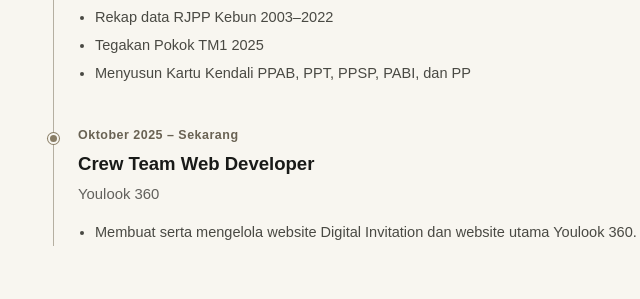
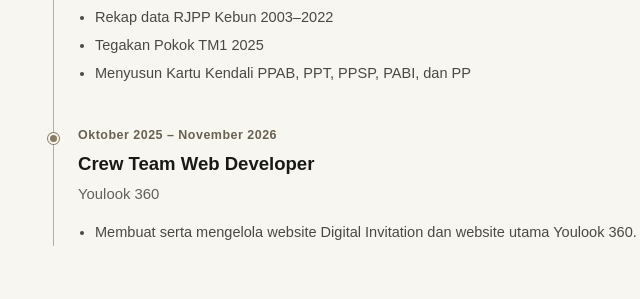
Before and after one commit to 1rza-eng/portofolio_irza.github.io, a plain HTML site: page index.html in a window 1280 px wide. Shown: the part 4720-5019 px from the top of the page, 18-658 px from the left. Drawn offline with Linux system fonts and the light colour scheme.

Commit message:
Update experience timeline with new dates

```diff
--- a/index.html
+++ b/index.html
@@ -116,7 +116,7 @@
       <div class="container experience-grid">
         <div><h2 class="section-title reveal">Experience</h2><div class="timeline">
           <article class="timeline-item reveal"><p class="date">Jun – Aug 2025</p><h3>PKL (Praktik Kerja Lapangan)</h3><p class="organization">PT Perkebunan Nusantara IV Regional II</p><ul><li>Pengelolaan dokumen dan akun operasional</li><li>Pengelolaan dan rekapitulasi data perkebunan</li><li>Membuat surat kontrak perkebunan</li><li>Membuat dan mengelola 30 akun email untuk kebutuhan administrasi perusahaan</li><li>Mengelola data R2 Deal Tarif Angkut TBS 3 Tahun Kontrak 2022</li><li>Rekap data RJPP Kebun 2003–2022</li><li>Tegakan Pokok TM1 2025</li><li>Menyusun Kartu Kendali PPAB, PPT, PPSP, PABI, dan PP</li></ul></article>
-          <article class="timeline-item reveal"><p class="date">Oktober 2025 – Sekarang</p><h3>Crew Team Web Developer</h3><p class="organization">Youlook 360</p><ul><li>Membuat serta mengelola website Digital Invitation dan website utama Youlook 360.</li></ul></article>
+          <article class="timeline-item reveal"><p class="date">Oktober 2025 – November 2026</p><h3>Crew Team Web Developer</h3><p class="organization">Youlook 360</p><ul><li>Membuat serta mengelola website Digital Invitation dan website utama Youlook 360.</li></ul></article>
         </div></div>
         <div class="certifications"><h2 class="section-title reveal">Certifications</h2><div class="cert-list">
           <a class="cert-card reveal" href="assets/images/cert-huawei.webp" data-lightbox data-caption="Huawei Talent Online — HCIA-AI V3.5 Course"><img src="assets/images/cert-huawei.webp" alt="Sertifikat Huawei Talent Online" loading="lazy"><div><h3>Huawei Talent Online</h3><p class="cert-course">HCIA-AI V3.5 Course</p><p>Artificial Intelligence</p><span class="tag">Lulus</span></div><span class="cert-expand">↗</span></a>
```
